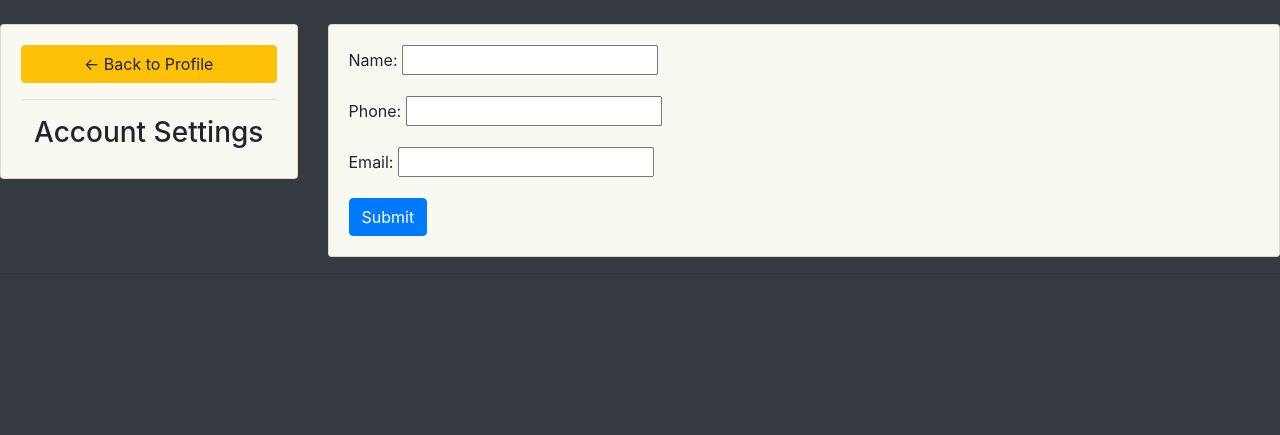
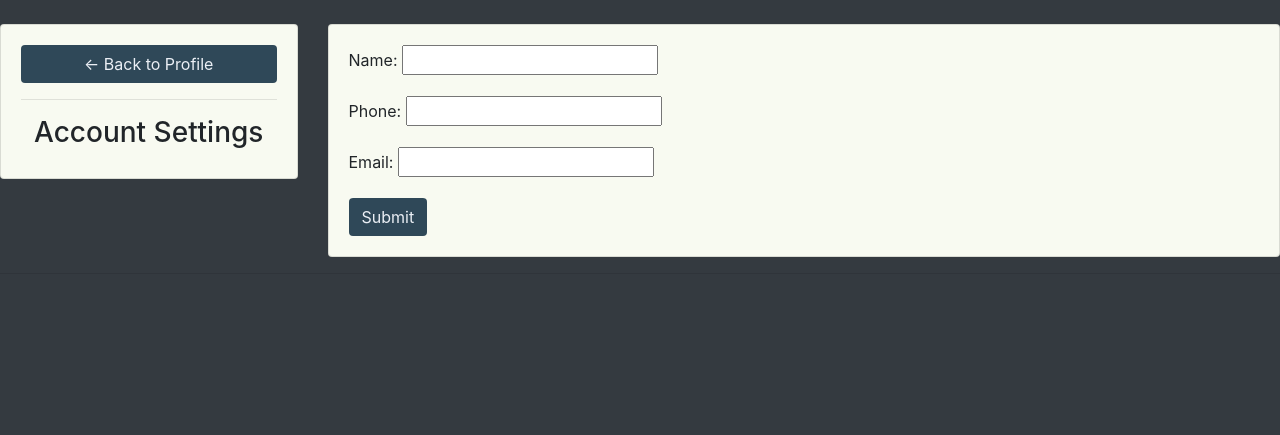
Before and after one commit to RockyPraxe/Customer-relationship-management-application, a Django app: template templates/crmapp/account_settings.html in a window 1280 px wide. Shown: the part 56-491 px from the top of the page. Run offline with Django 3.2, Linux system fonts and the light colour scheme; the template is opened without the code that fills it: values that come from a table or form of the project are taken from there, others are empty; some libraries are stand-ins or nearby versions.

Commit message:
Styled buttons on delte.html and account_settings.html

```diff
--- a/templates/crmapp/account_settings.html
+++ b/templates/crmapp/account_settings.html
@@ -9,7 +9,7 @@
 <div class="row">
     <div class="col-md-3">
         <div class="card card-body form-color">
-            <a class="btn btn-warning" href="{% url 'home' %}"> &#8592; Back to Profile</a>
+            <a class="btn btn-color" href="{% url 'home' %}"> &#8592; Back to Profile</a>
             <hr>
             <h3 style="text-align: center;">Account Settings</h3>
         </div>
@@ -19,7 +19,7 @@
             <form method="POST" action="" enctype="multipart/form-data">
                 {% csrf_token %}
                 {{ form.as_p }}
-                <input class="btn btn-primary" type="submit" name="Update Information">
+                <input class="btn btn-color" type="submit" name="Update Information">
             </form>
         </div>
     </div>
--- a/templates/crmapp/delete.html
+++ b/templates/crmapp/delete.html
@@ -11,7 +11,7 @@
             <form action="{% url 'delete_order' item.id %}" method="POST">
                 {% csrf_token %}
                 <a class="btn btn-warning" href="{% url 'home' %}">Cancel</a>
-                <input class="btn btn-danger" type="submit" name="Confirm">
+                <input class="btn btn-color" type="submit" name="Confirm">
             </form>
         </div>
     </div>
```
